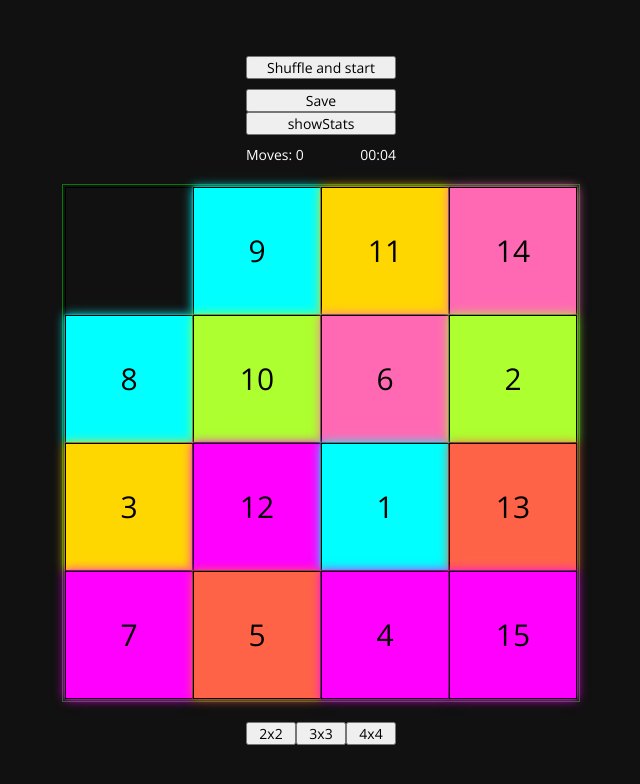
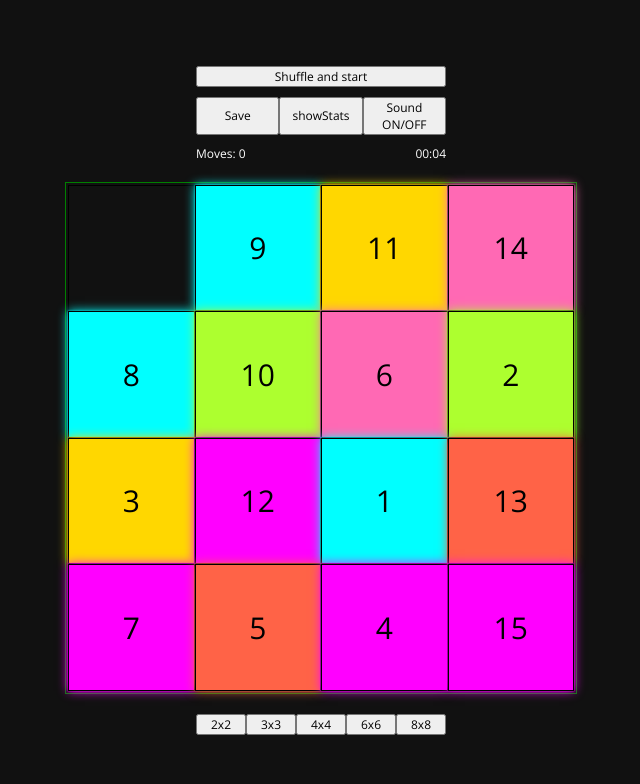
Before and after one commit to alexmegadrive/fifteen-game, a plain HTML site: page index.html in a window 1280 px wide. Shown: the whole page, without its empty margins (319-959 px from the left). Drawn offline with nearby package versions, Linux system fonts and the light colour scheme.

Commit message:
feat: add toggleSound

```diff
--- a/scripts/app.js
+++ b/scripts/app.js
@@ -18,6 +18,10 @@ document.body.addEventListener('click' , function(event){
     if (event.target.dataset.action && event.target.dataset.action == 'showStats') {
     game.showStats()
     }
+    //вкл-выкл звук
+    if (event.target.dataset.action && event.target.dataset.action == 'toggleSound') {
+    game.toggleSound()
+    }
     //сохранение стейта
     if (event.target.dataset.action && event.target.dataset.action == 'save') {
     game.saveToLocalStorage()
@@ -35,6 +39,14 @@ document.body.addEventListener('click' , function(event){
         localStorage.removeItem('matrix');
         game.createGame(4)
         }
+    if (event.target.dataset.action && event.target.dataset.action == 'create6') {
+        localStorage.removeItem('matrix');
+        game.createGame(6)
+        }
+    if (event.target.dataset.action && event.target.dataset.action == 'create8') {
+        localStorage.removeItem('matrix');
+        game.createGame(8)
+        }
 
 })
 //генерация матрицы 4*4
--- a/scripts/gameService.js
+++ b/scripts/gameService.js
@@ -1,6 +1,7 @@
 class gameService {
     matrix = [];
     moves = 0;
+    sound = true
     colors = ['cyan', 'aqua', 'greenyellow', 'gold', 'magenta', 'tomato', 'hotpink', 'fuchsia', 'cyan', 'aqua', 'greenyellow', 'gold', 'magenta', 'tomato', 'hotpink', 'fuchsia', 'coral']
 
     // seconds = 0;
@@ -100,9 +101,15 @@ class gameService {
         size3Btn.dataset.action = 'create3'
         let size4Btn = document.createElement('button')
         size4Btn.innerText = '4x4'
-        // console.log('size4Btn :', size4Btn);
         size4Btn.dataset.action = 'create4'
-        sizeSelector.append(size2Btn, size3Btn, size4Btn)
+        let size6Btn = document.createElement('button')
+        size6Btn.innerText = '6x6'
+        size6Btn.dataset.action = 'create6'
+        let size8Btn = document.createElement('button')
+        size8Btn.innerText = '8x8'
+        size8Btn.dataset.action = 'create8'
+
+        sizeSelector.append(size2Btn, size3Btn, size4Btn, size6Btn, size8Btn)
 
         document.body.appendChild(board);
         document.body.appendChild(sizeSelector);
@@ -130,7 +137,16 @@ class gameService {
         function setColor(element, value, colorsArr) {
             // const color = getRandomColor(colorsArr)
             // element.style.backgroundColor = color;
-            const color = colorsArr[value]
+           const  color = (value > colorsArr.length-1)?
+           colorsArr[value%colorsArr.length]
+           :colorsArr[value]
+            // const color = colorsArr[value]
+            // console.log('value :', value);
+            // console.log('colorsArr.length%value :', value%colorsArr.length);
+            // console.log('colorsArr[colorsArr.length%value] :', colorsArr[colorsArr.length%value]);
+
+            // console.log('color :', color);
+
             element.style.backgroundColor = color;
             element.style.boxShadow = `0 0 2px ${color}, 0 0 10px ${color}`
         }
@@ -158,8 +174,8 @@ class gameService {
     }
 
     renderControls() {
-        let controlsDiv = document.createElement('div')
-        controlsDiv.classList.add('interface')
+        let interfaceBlock = document.createElement('div')
+        interfaceBlock.classList.add('interface')
         let shuffleBtn = document.createElement('button')
         shuffleBtn.innerText = 'Shuffle and start'
         shuffleBtn.dataset.action = 'shuffle'
@@ -169,32 +185,44 @@ class gameService {
         saveBtn.dataset.action = 'save'
         saveBtn.innerText = 'Save'
         saveBtn.style.width = '100% '
-        saveBtn.style.marginTop = '10px '
 
-        let showStats = document.createElement('button')
-        showStats.dataset.action = 'showStats'
-        showStats.innerText = 'showStats'
+        let showStatsBtn = document.createElement('button')
+        showStatsBtn.dataset.action = 'showStats'
+        showStatsBtn.innerText = 'showStats'
 
         let score = document.createElement('div')
         score.id = 'score'
+
         let movesBlock = document.createElement('div')
         movesBlock.id = 'movesBlock'
         movesBlock.innerText = 'Moves: 0'
+
         let timeBlock = document.createElement('div')
         timeBlock.id = 'timeBlock'
         timeBlock.innerText = '00:00'
 
+        let toggleSoundBtn = document.createElement('button')
+        toggleSoundBtn.innerText = 'Sound ON/OFF'
+        toggleSoundBtn.dataset.action = 'toggleSound'
+
+
         score.append(movesBlock, timeBlock)
         // score.appendChild(timeBlock)
 
+        let controlsBlock = document.createElement('div')
+        controlsBlock.style.display = 'flex'
+        controlsBlock.style.flexDirection = 'row'
+        controlsBlock.style.marginTop = '10px '
+
+        controlsBlock.append(saveBtn, showStatsBtn, toggleSoundBtn)
 
 
-        controlsDiv.append(shuffleBtn, saveBtn, showStats, score)
+        interfaceBlock.append(shuffleBtn, controlsBlock, score)
         // controlsDiv.appendChild(shuffleBtn)
         // controlsDiv.appendChild(score)
         // controlsDiv.appendChild(score)
 
-        document.body.appendChild(controlsDiv)
+        document.body.appendChild(interfaceBlock)
     }
     handleClick(clickedValue) {
         console.log('clickedValue :', clickedValue);
@@ -238,7 +266,7 @@ class gameService {
             }
         }
         if (emptyPosition.length > 0) {
-            this.playWhooshSound()
+           if (this.sound) this.playWhooshSound()
             setTimeout(
                 (function () {
                     this.moveTile(clickedPosition, emptyPosition)
@@ -363,4 +391,7 @@ class gameService {
         } else alert('Вы еще не проходили игру в этой размерности')
 
     }
+    toggleSound() {
+        this.sound = !this.sound
+    }
 }
--- a/styles.css
+++ b/styles.css
@@ -7,7 +7,7 @@
   /* font-family: "Roboto"; */
   font-style: normal;
   font-weight: 400;
-  font-size: 14px;
+  font-size: 12px;
   margin: 0;
   padding: 0;
   box-sizing: border-box;
@@ -15,6 +15,7 @@
 
 
 body {
+    /* min-width: 768px; */
     height: 100vh;
     display: flex;
     flex-direction: column;
@@ -37,6 +38,8 @@ button {
     display: grid;
     color: black;
     font-size: 30px;
+    width: 40vw;
+    height: 40vw;
     /* flex-wrap: wrap; */
 }
 .tile {
@@ -45,14 +48,14 @@ button {
     align-items: center;
     /* padding: 2px; */
     border: 1px solid black;
-    width: 10vw;
-    height: 10vw;
+    width: 100%;
+    height: 100%;
     font-size: inherit;
 
 }
 
 .interface {
-    width: 150px;
+    width: 250px;
     margin-bottom: 20px;
     margin-top: 20px;
 }
@@ -79,6 +82,17 @@ button {
     top: 50%;
     left: 50%;
     transform: translate(-50%,-50%);
+}
+
+@media screen and (max-width: 700px) {
+.board {
+    font-size: 10px;
+}
+}
+@media screen and (min-width: 701px) and (max-width: 1000px) {
+.board {
+    font-size: 20px;
+}
 }
 
 
```
